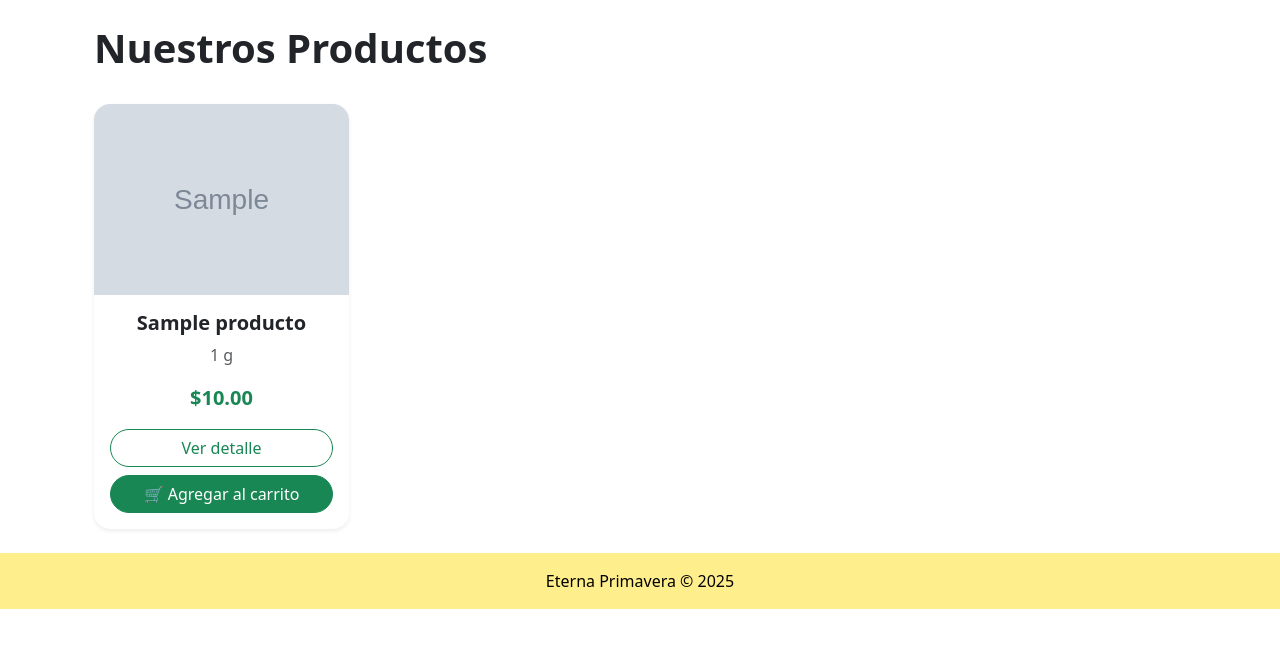
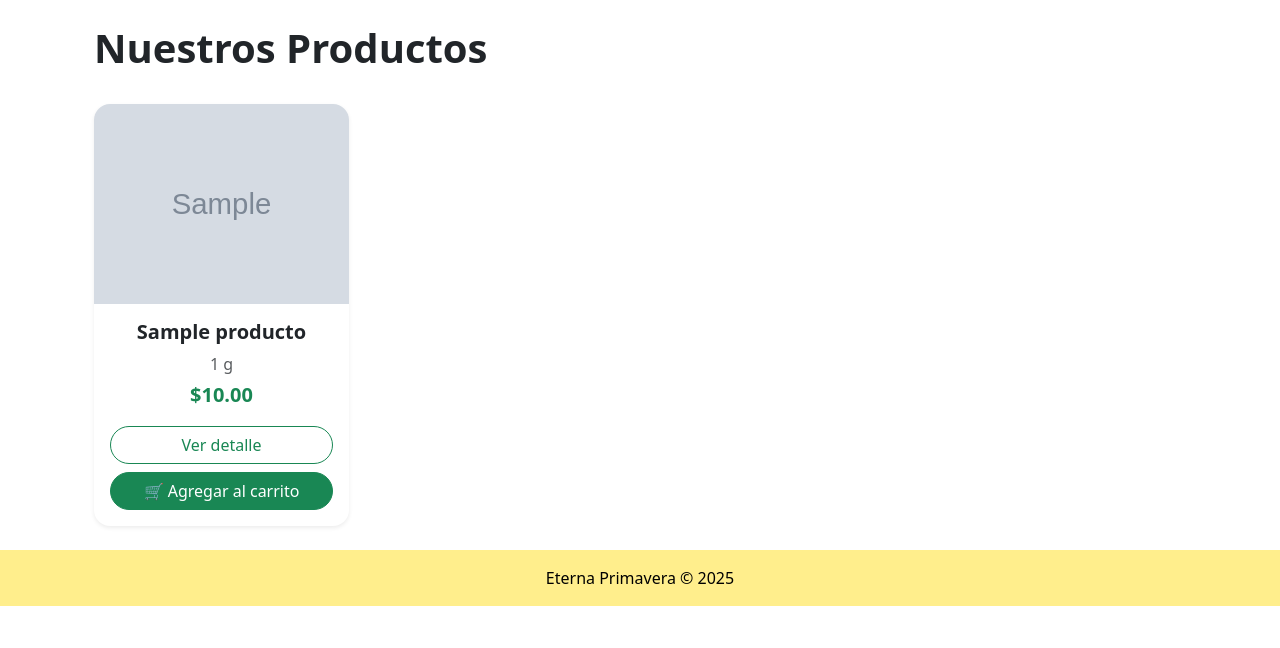
Before and after one commit to alexahurtado08/EternaPrimaveraa, a Django app: page /productos/ in a window 1280 px wide. Shown: the part 56-704 px from the top of the page. Run offline with Django 5.2, Linux system fonts and the light colour scheme; tables that the repository leaves empty hold one stand-in row (values such as "Sample post"); grey boxes marked "Sample" are stand-in pictures.

Commit message:
Mejora templates lista_producto y detalle_producto

```diff
--- a/producto/templates/producto/lista_productos.html
+++ b/producto/templates/producto/lista_productos.html
@@ -16,33 +16,41 @@
     <!-- Grid de productos -->
     <div class="row g-4">
         {% for producto in productos %}
-            <div class="col-md-4 col-lg-3">
+            <div class="col-sm-6 col-md-4 col-lg-3">
                 <div class="card h-100 shadow-sm border-0 rounded-4">
+                    <!-- Imagen -->
                     {% if producto.imagen %}
-                        <img src="{{ producto.imagen.url }}" class="card-img-top rounded-top-4" alt="{{ producto.nombre }}">
+                        <img src="{{ producto.imagen.url }}" class="card-img-top rounded-top-4 img-fluid"
+                             alt="{{ producto.nombre }}" style="height: 200px; object-fit: cover;">
                     {% else %}
-                        <img src="https://via.placeholder.com/300x200?text=Sin+Imagen" class="card-img-top rounded-top-4" alt="Sin imagen">
+                        <img src="https://via.placeholder.com/300x200?text=Sin+Imagen"
+                             class="card-img-top rounded-top-4 img-fluid"
+                             alt="Sin imagen" style="height: 200px; object-fit: cover;">
                     {% endif %}
-                    <div class="card-body text-center">
-                        <h5 class="card-title fw-bold">{{ producto.nombre }}</h5>
-                        <p class="text-muted">{{ producto.cantidad }} g</p>
+
+                    <!-- Contenido -->
+                    <div class="card-body d-flex flex-column text-center">
+                        <h5 class="card-title fw-bold text-truncate">{{ producto.nombre }}</h5>
+                        <p class="text-muted mb-1">{{ producto.cantidad }} g</p>
                         <p class="fs-5 fw-bold text-success">${{ producto.precio }}</p>
 
+                        <!-- Espacio flexible para alinear botones abajo -->
+                        <div class="mt-auto">
                             <!-- Botón Ver detalle -->
-                        <a href="{% url 'producto:detalle_producto' producto.id %}" class="btn btn-outline-success rounded-pill w-100 mb-2">
+                            <a href="{% url 'producto:detalle_producto' producto.id %}"
+                               class="btn btn-outline-success rounded-pill w-100 mb-2">
                                 Ver detalle
                             </a>
 
                             <!-- Botón Agregar al carrito -->
-                        <!-- Botón Agregar al carrito -->
                             <form action="{% url 'carrito:agregar_producto' producto.id %}" method="post">
                                 {% csrf_token %}
-                            <input type="hidden" name="cantidad" value="1"> <!-- Puedes cambiar la cantidad predeterminada -->
+                                <input type="hidden" name="cantidad" value="1">
                                 <button type="submit" class="btn btn-success w-100 rounded-pill">
                                     🛒 Agregar al carrito
                                 </button>
                             </form>
-
+                        </div>
                     </div>
                 </div>
             </div>
```
Also changed, not shown: producto/templates/producto/detalle_producto.html (+15 -8 lines). Lines whose indentation alone changed are shown as unchanged.
